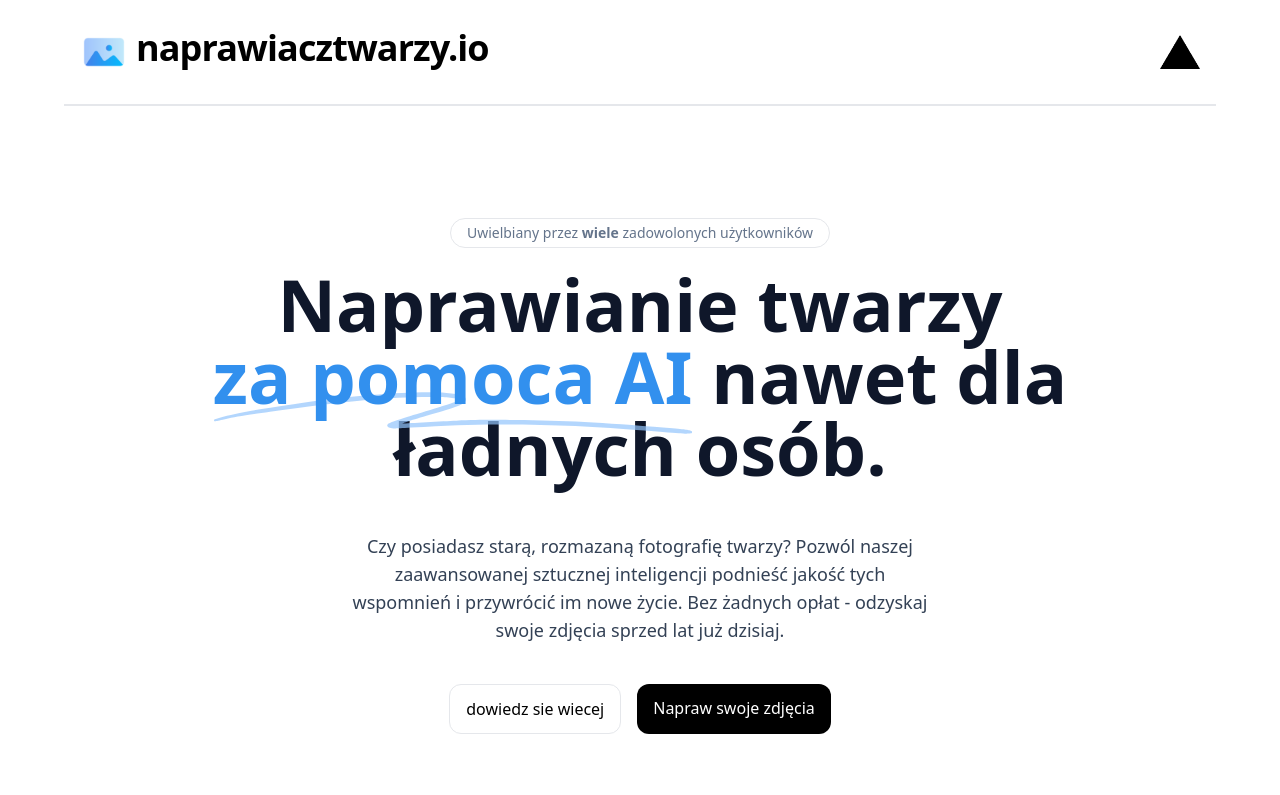
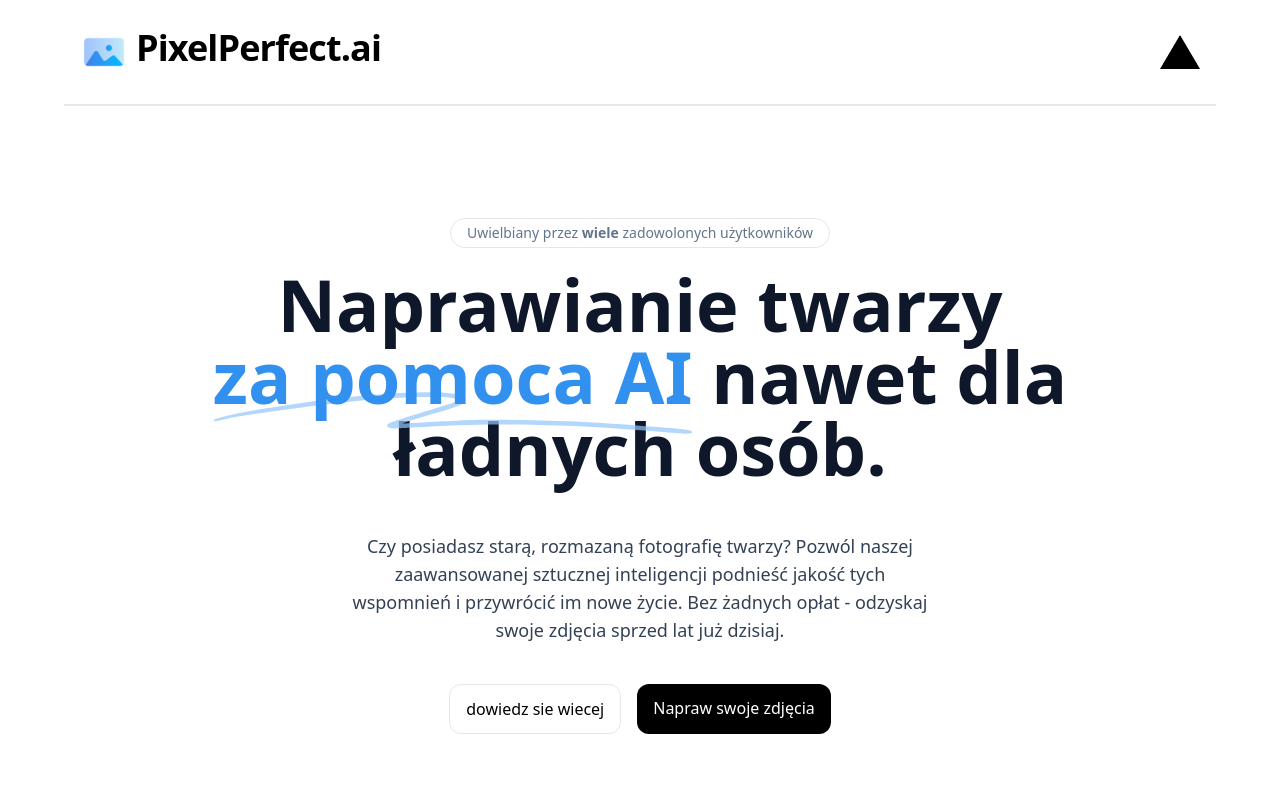
Before and after one commit to jsbednarski/p7, a Next.js app: page / in a window 1280 px wide. Shown: the top 795 px of the page. Built offline with nearby package versions, Linux system fonts and the light colour scheme.

Commit message:
Update Header.tsx

```diff
--- a/components/Header.tsx
+++ b/components/Header.tsx
@@ -13,7 +13,7 @@ export default function Header({ photo }: { photo?: string | undefined }) {
           height={25}
         />
         <h1 className="sm:text-4xl text-2xl font-bold ml-2 tracking-tight">
-          naprawiacztwarzy.io
+          PixelPerfect.ai
         </h1>
       </Link>
       {photo ? (
@@ -26,7 +26,7 @@ export default function Header({ photo }: { photo?: string | undefined }) {
         />
       ) : (
         <a
-          href="https://bednarski.ch"
+          href="https://jakubbednarski.ch"
           target="_blank"
           rel="noreferrer"
         >
```
